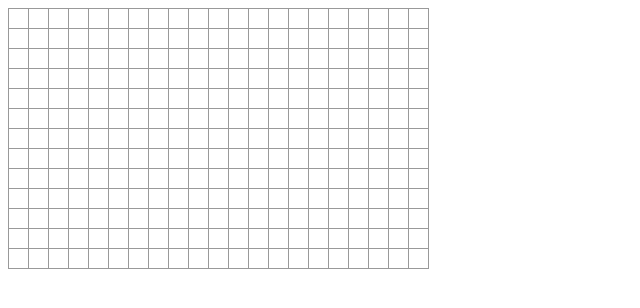
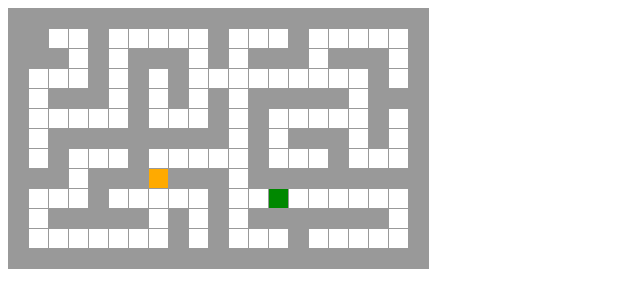
Before and after one commit to otkrivashkin/labyrinth, a website: page app/index.html in a window 1280 px wide. Shown: the whole page, without its empty margins (0-640 px from the left). Drawn offline with Linux system fonts and the light colour scheme.

Commit message:
add class gold and start on board add random position for elements

```diff
--- a/app/js/main.js
+++ b/app/js/main.js
@@ -1,12 +1,11 @@
 var lab = [
-    '111111111111111111111','100010000010001000001','111010111010111011101',
+    '111111111111111111111','110010000010001000001','111010111010111011101',
     '100010101000000000101','101110101010111110111','100000100010100000101',
     '101111111110101110101','101000100000100010001','111011101110111111111',
     '100010000010000000001','101111101010111111101','100000001010001000001',
     '111111111111111111111'
 ];
 
-// var labyrinth = document.querySelector("#labyrinth");
 var labyrinth = document.createElement('div');
 
 for (var column = 0; column < lab.length; column++) {
@@ -14,8 +13,31 @@ for (var column = 0; column < lab.length; column++) {
     for (var row = 0; row < lab[column].length; row++) {
         var span = document.createElement('span');
         span.innerHTML = lab[column][row];
+        if (lab[column][row] > 0) {
+            span.className = 'wall';
+        }
         p.appendChild(span);
     }
     labyrinth.appendChild(p);
 }
+
+function getRandom(min, max) {
+    return Math.round(Math.random() * (max - min) + min);
+}
+
+function setClassName(className) {
+    while (true) {
+        var randomP = getRandom(1, lab.length - 1);
+        var randomSpan = getRandom(1, lab[randomP].length - 1);
+        var innerText = labyrinth.querySelector("p:nth-child(" + randomP + ") span:nth-child(" + randomSpan + ")").innerText;
+        if (innerText < 1) {
+            labyrinth.querySelector("p:nth-child(" + randomP + ") span:nth-child(" + randomSpan + ")").className = className;
+            break;
+        }
+    }
+}
+
+setClassName('gold');
+setClassName('start');
+
 document.body.appendChild(labyrinth);
--- a/app/scss/styles.scss
+++ b/app/scss/styles.scss
@@ -17,3 +17,15 @@ span {
   border-right: 1px solid #999;
   border-bottom: 1px solid #999;
 }
+
+span.wall {
+  background: #999;
+}
+
+span.gold {
+  background: #fa0;
+}
+
+span.start {
+  background: #080;
+}
```
Also changed, not shown: app/css/styles.css.
